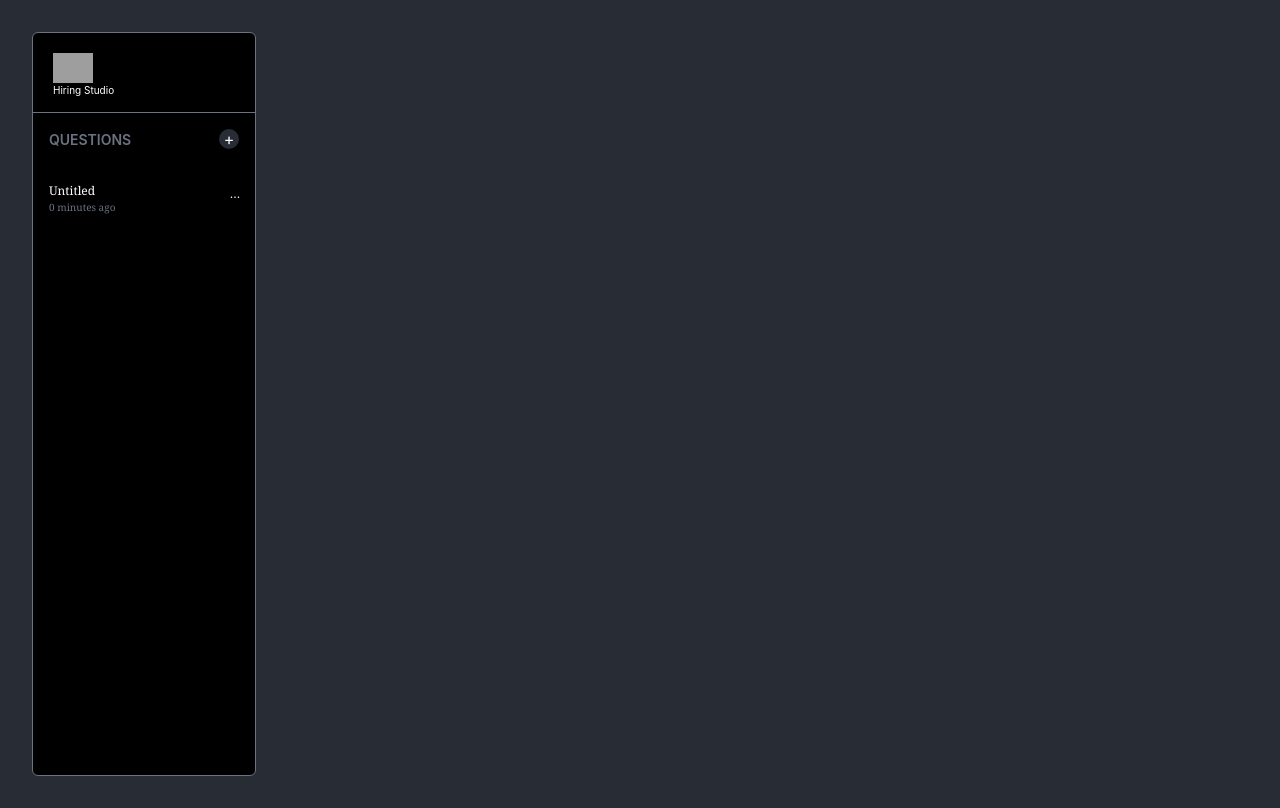
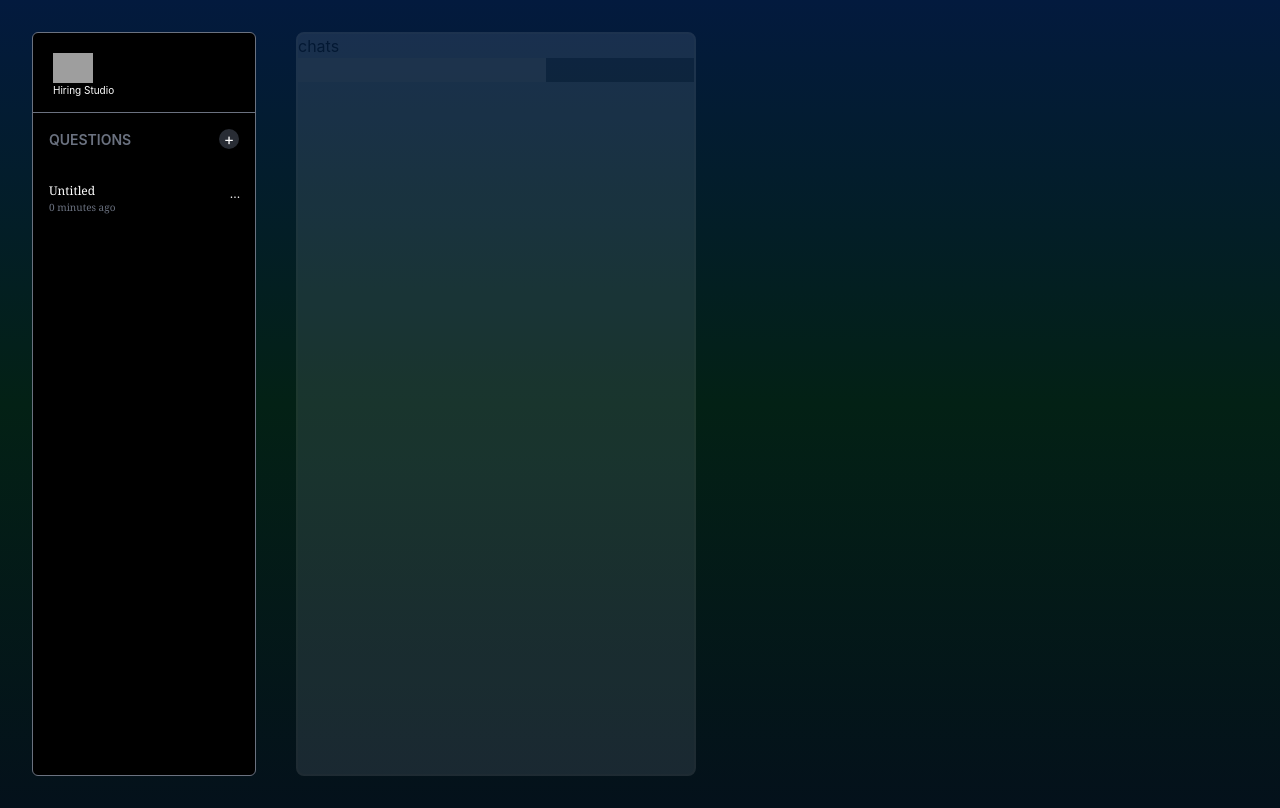
Before and after one commit to Abhas2001/HiringStudio, a React (Create React App) app in the folder hiringstudio/: page / in a window 1280 px wide. Built offline with nearby package versions, Linux system fonts and the light colour scheme; grey boxes are pictures that could not be loaded.

Commit message:
new commit

```diff
--- a/hiringstudio/src/App.js
+++ b/hiringstudio/src/App.js
@@ -1,10 +1,12 @@
 import Navigation from './Navigation';
+import Mobile from './mobile';
 import './App.css';
 
 function App() {
   return (
-    <div className="m-8">
+    <div className="m-8 flex gap-10">
        <Navigation/>
+       <Mobile/>
     </div>
   );
 }
--- a/hiringstudio/src/Navigation.jsx
+++ b/hiringstudio/src/Navigation.jsx
@@ -99,6 +99,9 @@ const Navigation = () => {
         </section>
 
 
+
+
+
     </div>
   )
 }
--- a/hiringstudio/src/index.css
+++ b/hiringstudio/src/index.css
@@ -10,7 +10,7 @@ body {
     sans-serif;
   -webkit-font-smoothing: antialiased;
   -moz-osx-font-smoothing: grayscale;
-  background-color: #282c34;
+  background-image:linear-gradient(#031a3e,#032115,#04111b);
 }
 
 code {
--- /dev/null
+++ b/hiringstudio/src/mobile.jsx
@@ -0,0 +1,20 @@
+function Mobile(){
+    return(
+        <div className='h-[93vh] w-[50vh] bg-[#DBE7FA] border-[2px] border-white opacity-10 rounded-lg'>
+
+   <div className="flex flex-col justify-between">
+    <div>
+        chats
+
+    </div>
+
+    <div className="w-[100%] bg-gray-500">
+        <input type="Response" />
+    </div>
+   </div>
+
+        </div>
+    )
+}
+
+export default Mobile
```
